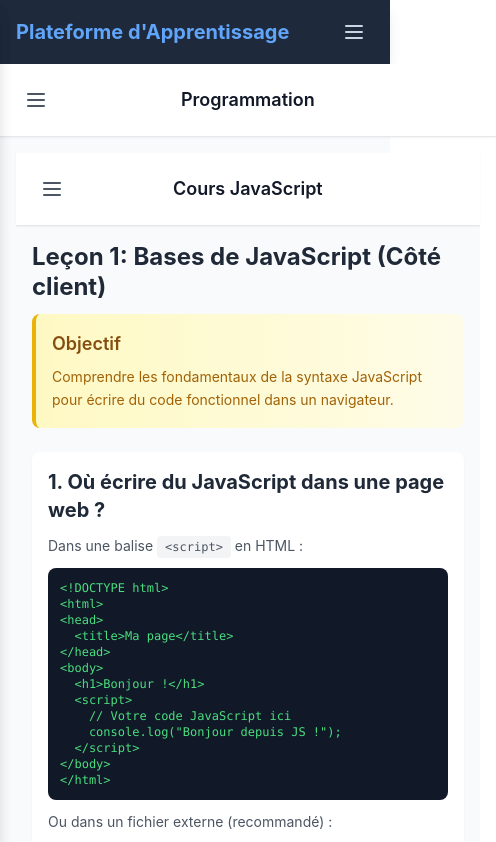
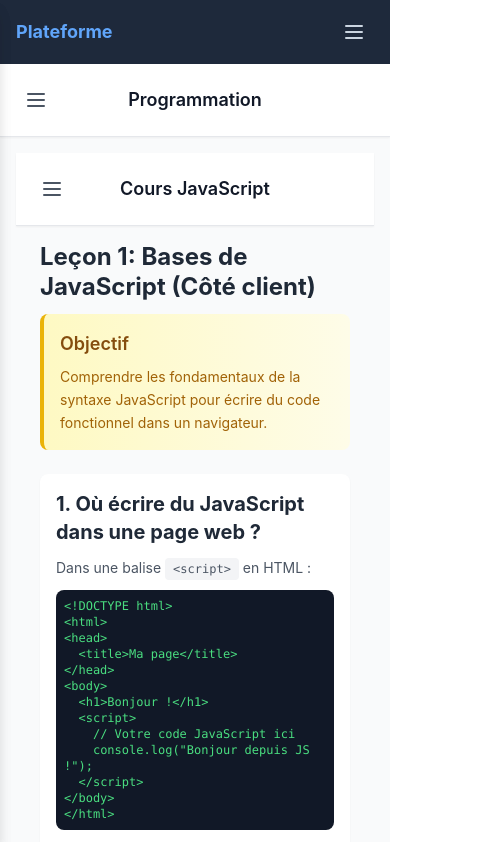
Before and after one commit to rija0340/courses, a React (Create React App) app: page /programmation/javascript/lesson1 in a window 390 px wide. Shown: the top 842 px of the page, 496 px wide, since content can reach past the window. Built offline with nearby package versions, Linux system fonts and the light colour scheme.

Commit message:
adjust horizontal scroll lesson

```diff
--- a/src/App.css
+++ b/src/App.css
@@ -2,6 +2,118 @@
   margin: 0;
   padding: 0;
   box-sizing: border-box;
+}
+
+/* Prevent horizontal scrolling on mobile */
+html, body {
+  overflow-x: hidden;
+  max-width: 100vw;
+}
+
+/* Ensure all containers respect viewport width */
+.container, .max-w-4xl, .max-w-6xl, .max-w-7xl {
+  max-width: 100vw;
+  padding-left: 1rem;
+  padding-right: 1rem;
+}
+
+/* Better word wrapping for code and pre elements */
+pre, code {
+  word-wrap: break-word;
+  white-space: pre-wrap;
+  overflow-wrap: break-word;
+}
+
+/* Responsive images and media */
+img, video, iframe {
+  max-width: 100%;
+  height: auto;
+}
+
+/* Mobile-first responsive typography */
+@media (max-width: 640px) {
+  h1 {
+    font-size: 1.5rem !important;
+    line-height: 1.3 !important;
+  }
+
+  h2 {
+    font-size: 1.25rem !important;
+    line-height: 1.4 !important;
+  }
+
+  h3 {
+    font-size: 1.125rem !important;
+    line-height: 1.4 !important;
+  }
+
+  /* Ensure all text content wraps properly */
+  p, div, span {
+    word-wrap: break-word;
+    overflow-wrap: break-word;
+    hyphens: auto;
+  }
+
+  /* Make sure code blocks don't overflow */
+  pre {
+    font-size: 0.75rem !important;
+    padding: 0.5rem !important;
+    white-space: pre-wrap !important;
+    word-break: break-all !important;
+  }
+
+  code {
+    font-size: 0.75rem !important;
+    word-break: break-all !important;
+  }
+
+  /* Ensure Tailwind responsive classes work properly */
+  .max-w-4xl {
+    max-width: calc(100vw - 1rem) !important;
+  }
+
+  .max-w-6xl {
+    max-width: calc(100vw - 1rem) !important;
+  }
+
+  .max-w-7xl {
+    max-width: calc(100vw - 1rem) !important;
+  }
+}
+
+/* Additional mobile-specific fixes */
+@media (max-width: 480px) {
+  /* Extra small screens */
+  .text-2xl {
+    font-size: 1.25rem !important;
+  }
+
+  .text-3xl {
+    font-size: 1.5rem !important;
+  }
+
+  .text-4xl {
+    font-size: 1.75rem !important;
+  }
+
+  /* Reduce padding on very small screens */
+  .p-4 {
+    padding: 0.75rem !important;
+  }
+
+  .p-6 {
+    padding: 1rem !important;
+  }
+
+  .px-4 {
+    padding-left: 0.75rem !important;
+    padding-right: 0.75rem !important;
+  }
+
+  .px-6 {
+    padding-left: 1rem !important;
+    padding-right: 1rem !important;
+  }
 }
 
 body {
--- a/src/components/common/LessonLayout.jsx
+++ b/src/components/common/LessonLayout.jsx
@@ -25,7 +25,7 @@ const LessonLayout = ({ children, courseTitle, courseDescription, lessons }) =>
 
       {/* Sidebar */}
       <div className={`
-        fixed lg:static inset-y-0 left-0 z-50 w-80 bg-white shadow-lg transform transition-transform duration-300 ease-in-out
+        fixed lg:static inset-y-0 left-0 z-50 w-72 sm:w-80 bg-white shadow-lg transform transition-transform duration-300 ease-in-out
         ${isSidebarOpen ? 'translate-x-0' : '-translate-x-full lg:translate-x-0'}
       `}>
         <div className="p-4 sm:p-6 bg-yellow-500 text-white">
--- a/src/components/common/Navigation.jsx
+++ b/src/components/common/Navigation.jsx
@@ -37,10 +37,11 @@ const Navigation = () => {
           {/* Logo */}
           <Link
             to="/"
-            className="text-xl sm:text-2xl font-bold text-blue-400 hover:text-blue-300 transition-colors"
+            className="text-lg sm:text-xl lg:text-2xl font-bold text-blue-400 hover:text-blue-300 transition-colors truncate"
             onClick={closeMenu}
           >
-            Plateforme d'Apprentissage
+            <span className="hidden sm:inline">Plateforme d'Apprentissage</span>
+            <span className="sm:hidden">Plateforme</span>
           </Link>
 
           {/* Desktop Navigation */}
--- a/src/components/layouts/JavaScriptLayout.jsx
+++ b/src/components/layouts/JavaScriptLayout.jsx
@@ -34,7 +34,7 @@ const JavaScriptLayout = () => {
 
       {/* Sidebar */}
       <div className={`
-        fixed lg:static inset-y-0 left-0 z-50 w-80 bg-white shadow-lg transform transition-transform duration-300 ease-in-out
+        fixed lg:static inset-y-0 left-0 z-50 w-72 sm:w-80 bg-white shadow-lg transform transition-transform duration-300 ease-in-out
         ${isSidebarOpen ? 'translate-x-0' : '-translate-x-full lg:translate-x-0'}
       `}>
         <div className="p-4 sm:p-6 bg-yellow-500 text-white">
--- a/src/courses/english/EnglishCourse.jsx
+++ b/src/courses/english/EnglishCourse.jsx
@@ -24,7 +24,7 @@ const EnglishCourse = () => {
 
       {/* Sidebar */}
       <div className={`
-        fixed lg:static inset-y-0 left-0 z-50 w-80 bg-white shadow-lg transform transition-transform duration-300 ease-in-out
+        fixed lg:static inset-y-0 left-0 z-50 w-72 sm:w-80 bg-white shadow-lg transform transition-transform duration-300 ease-in-out
         ${isSidebarOpen ? 'translate-x-0' : '-translate-x-full lg:translate-x-0'}
       `}>
         <div className="p-4 sm:p-6 bg-green-500 text-white">
@@ -79,7 +79,7 @@ const EnglishCourse = () => {
 };
 
 const CourseOverview = () => (
-  <div className="max-w-4xl">
+  <div className="w-full max-w-4xl mx-auto px-2 sm:px-4 lg:px-6 overflow-x-hidden">
     <h1 className="text-2xl sm:text-3xl lg:text-4xl font-bold text-gray-800 mb-4 sm:mb-6">Aperçu du Cours d'Anglais</h1>
     <div className="bg-white rounded-xl shadow-sm p-4 sm:p-6 lg:p-8 text-center">
       <div className="text-4xl sm:text-5xl lg:text-6xl mb-3 sm:mb-4 lg:mb-6">📚</div>
--- a/src/courses/guitar/GuitarCourse.jsx
+++ b/src/courses/guitar/GuitarCourse.jsx
@@ -24,7 +24,7 @@ const GuitarCourse = () => {
 
       {/* Sidebar */}
       <div className={`
-        fixed lg:static inset-y-0 left-0 z-50 w-80 bg-white shadow-lg transform transition-transform duration-300 ease-in-out
+        fixed lg:static inset-y-0 left-0 z-50 w-72 sm:w-80 bg-white shadow-lg transform transition-transform duration-300 ease-in-out
         ${isSidebarOpen ? 'translate-x-0' : '-translate-x-full lg:translate-x-0'}
       `}>
         <div className="p-4 sm:p-6 bg-purple-500 text-white">
@@ -79,7 +79,7 @@ const GuitarCourse = () => {
 };
 
 const CourseOverview = () => (
-  <div className="max-w-4xl">
+  <div className="w-full max-w-4xl mx-auto px-2 sm:px-4 lg:px-6 overflow-x-hidden">
     <h1 className="text-2xl sm:text-3xl lg:text-4xl font-bold text-gray-800 mb-4 sm:mb-6">Aperçu du Cours de Guitare</h1>
     <div className="bg-white rounded-xl shadow-sm p-4 sm:p-6 lg:p-8 text-center">
       <div className="text-4xl sm:text-5xl lg:text-6xl mb-3 sm:mb-4 lg:mb-6">🎸</div>
--- a/src/courses/javascript/JavaScriptCourse.jsx
+++ b/src/courses/javascript/JavaScriptCourse.jsx
@@ -6,7 +6,7 @@ const JavaScriptCourse = () => {
 };
 
 const CourseOverview = () => (
-  <div className="max-w-4xl">
+  <div className="w-full max-w-4xl mx-auto px-2 sm:px-4 lg:px-6 overflow-x-hidden">
     <h1 className="text-2xl sm:text-3xl lg:text-4xl font-bold text-gray-800 mb-4 sm:mb-6">Aperçu du Cours JavaScript</h1>
     <div className="bg-white rounded-xl shadow-sm p-4 sm:p-6 lg:p-8">
       <p className="text-base sm:text-lg text-gray-600 mb-4 sm:mb-6 leading-relaxed">
--- a/src/courses/javascript/Lesson1.jsx
+++ b/src/courses/javascript/Lesson1.jsx
@@ -2,9 +2,9 @@ import React from 'react';
 
 const CodeBlock = ({ children, language = 'javascript' }) => {
   return (
-    <div className="my-3 sm:my-4">
-      <pre className="bg-gray-900 text-green-400 p-3 sm:p-4 rounded-lg overflow-x-auto text-xs sm:text-sm font-mono">
-        <code>{children}</code>
+    <div className="my-3 sm:my-4 w-full overflow-x-hidden">
+      <pre className="bg-gray-900 text-green-400 p-2 sm:p-3 lg:p-4 rounded-lg text-xs sm:text-sm font-mono whitespace-pre-wrap break-words overflow-x-auto max-w-full">
+        <code className="break-words">{children}</code>
       </pre>
     </div>
   );
@@ -12,10 +12,10 @@ const CodeBlock = ({ children, language = 'javascript' }) => {
 
 const TipBox = ({ children }) => {
   return (
-    <div className="bg-blue-50 border-l-4 border-blue-500 p-3 sm:p-4 my-4 sm:my-6 rounded-r-lg">
-      <div className="flex items-start">
-        <div className="text-xl sm:text-2xl mr-2 sm:mr-3 flex-shrink-0">💡</div>
-        <div className="text-blue-800 text-sm sm:text-base">{children}</div>
+    <div className="bg-blue-50 border-l-4 border-blue-500 p-3 sm:p-4 my-4 sm:my-6 rounded-r-lg w-full overflow-x-hidden">
+      <div className="flex flex-col sm:flex-row items-start">
+        <div className="text-xl sm:text-2xl mb-2 sm:mb-0 sm:mr-2 lg:mr-3 flex-shrink-0">💡</div>
+        <div className="text-blue-800 text-sm sm:text-base break-words">{children}</div>
       </div>
     </div>
   );
@@ -23,19 +23,19 @@ const TipBox = ({ children }) => {
 
 const ExerciseBox = ({ children }) => {
   return (
-    <div className="bg-yellow-50 border border-yellow-300 p-4 sm:p-6 my-6 sm:my-8 rounded-lg">
-      <h3 className="text-lg sm:text-xl font-bold text-yellow-800 mb-3 sm:mb-4 flex items-center">
-        <span className="mr-2 text-xl sm:text-2xl">🎯</span>
-        Exercice simple
+    <div className="bg-yellow-50 border border-yellow-300 p-3 sm:p-4 lg:p-6 my-4 sm:my-6 lg:my-8 rounded-lg w-full overflow-x-hidden">
+      <h3 className="text-base sm:text-lg lg:text-xl font-bold text-yellow-800 mb-2 sm:mb-3 lg:mb-4 flex items-center break-words">
+        <span className="mr-2 text-lg sm:text-xl lg:text-2xl flex-shrink-0">🎯</span>
+        <span>Exercice simple</span>
       </h3>
-      <div className="text-yellow-900 text-sm sm:text-base">{children}</div>
+      <div className="text-yellow-900 text-sm sm:text-base break-words">{children}</div>
     </div>
   );
 };
 
 const Lesson1 = () => {
   return (
-    <div className="max-w-4xl mx-auto">
+    <div className="w-full max-w-4xl mx-auto px-2 sm:px-4 lg:px-6 overflow-x-hidden">
       <header className="mb-6 sm:mb-8">
         <h1 className="text-2xl sm:text-3xl lg:text-4xl font-bold text-gray-800 mb-3 sm:mb-4 leading-tight">Leçon 1: Bases de JavaScript (Côté client)</h1>
         <div className="bg-gradient-to-r from-yellow-100 to-yellow-50 p-4 sm:p-6 rounded-lg border-l-4 border-yellow-500">
@@ -175,7 +175,7 @@ console.log(age, name);`}</CodeBlock>
           <p className="mb-2 sm:mb-3">Déclarez une variable <code className="bg-gray-100 px-2 py-1 rounded text-xs sm:text-sm">age</code> avec votre âge (<code className="bg-gray-100 px-2 py-1 rounded text-xs sm:text-sm">let</code>).</p>
           <p className="mb-2 sm:mb-3">Affichez les deux dans la console avec <code className="bg-gray-100 px-2 py-1 rounded text-xs sm:text-sm">console.log</code>.</p>
           <p className="mb-2"><strong>✅ Résultat attendu dans la console :</strong></p>
-          <pre className="bg-gray-100 p-2 sm:p-3 rounded text-xs sm:text-sm overflow-x-auto">{`"Marie"
+          <pre className="bg-gray-100 p-2 sm:p-3 rounded text-xs sm:text-sm overflow-x-auto whitespace-pre-wrap break-words">{`"Marie"
 28`}</pre>
         </ExerciseBox>
       </main>
--- a/src/routes.js
+++ b/src/routes.js
@@ -106,22 +106,22 @@ export const routesConfig = [
       // Future English lessons can be added here
     ]
   },
-  {
-    path: '/guitare',
-    name: 'Guitare',
-    icon: '🎸',
-    component: GuitarCourse,
-    showInNav: true,
-    children: [
-      {
-        path: '',
-        name: 'Accueil Guitare',
-        component: GuitarCourse,
-        showInNav: true
-      }
-      // Future Guitar lessons can be added here
-    ]
-  }
+  // {
+  //   path: '/guitare',
+  //   name: 'Guitare',
+  //   icon: '🎸',
+  //   component: GuitarCourse,
+  //   showInNav: true,
+  //   children: [
+  //     {
+  //       path: '',
+  //       name: 'Accueil Guitare',
+  //       component: GuitarCourse,
+  //       showInNav: true
+  //     }
+  //     // Future Guitar lessons can be added here
+  //   ]
+  // }
 ];
 
 // Helper function to get navigation items
```
Also changed, not shown: src/courses/javascript/Lesson1.css (+14 -0 lines), src/pages/HomePage.jsx (+14 -14 lines).
